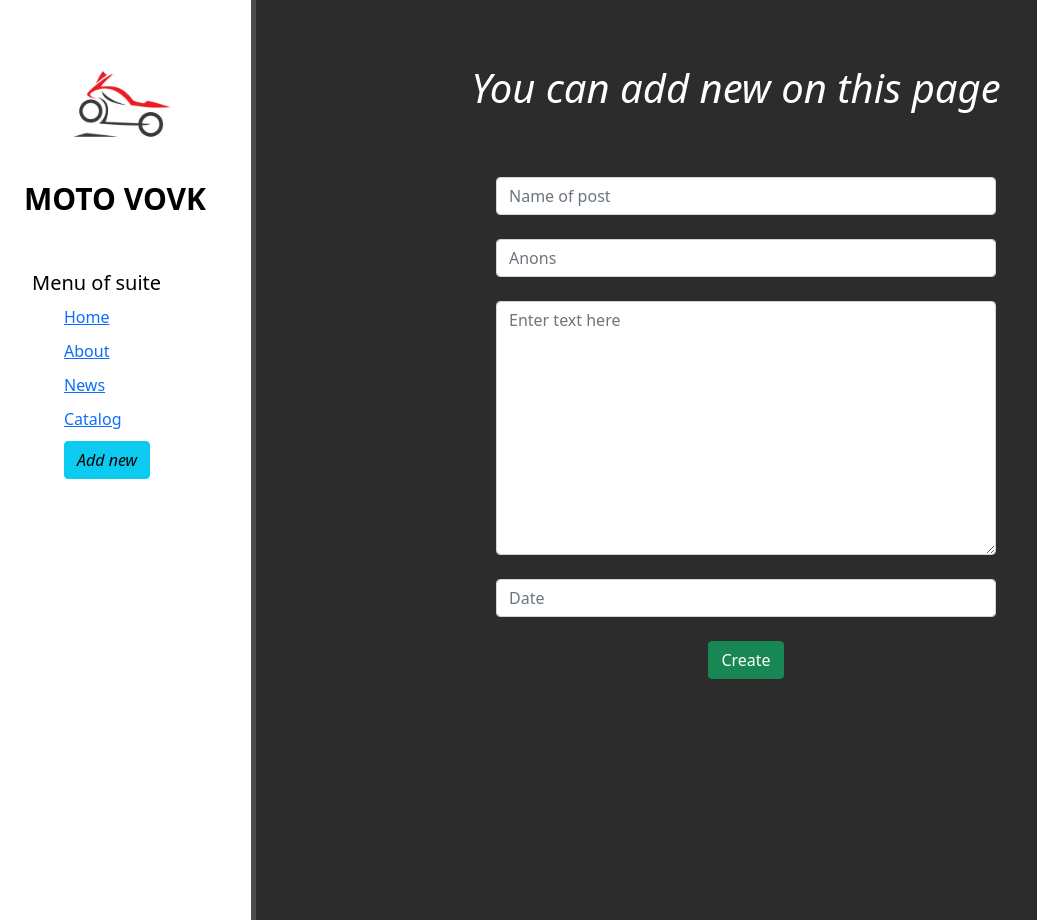
After one commit to YevhenVovk1992/My_Suite_on_Django, a Django app: page /news/add_new/ in a window 1280 px wide. The commit adds this page. Shown: the whole page, without its empty margins (0-1037 px from the left). Run offline with Django 4.2, Linux system fonts and the light colour scheme.

Commit message:
create form to add new
add form.py to news directiory
add new
create page add_new.html
create button under menu on the news page

```diff
--- a/suite/mainapp/static/mainapp/css/mainapp.css
+++ b/suite/mainapp/static/mainapp/css/mainapp.css
@@ -64,3 +64,8 @@ main .DateOfTravel{
     padding-left: 282px;
     margin: 20px 17%;
 }
+form {
+    margin-left: 25%;
+    width: 500px;
+    margin-top: 65px;
+}
--- a/suite/mainapp/templates/mainapp/layout.html
+++ b/suite/mainapp/templates/mainapp/layout.html
@@ -13,7 +13,10 @@
 
 </head>
 <body>
-
+<section class="banner">
+    {% block banner %}
+    {% endblock %}
+</section>
 <aside>
     <img src="{% static 'mainapp/img/logo_aside.jpg' %}" alt="">
     <span class="logo">MOTO VOVK</span>
@@ -23,6 +26,8 @@
         <a href="{% url 'about' %}" ><li>About</li></a>
         <a href="{% url 'news_home' %}" ><li>News</li></a>
         <a href="{% url 'catalog_motors' %}" ><li>Catalog</li></a>
+        {% block add_new %}
+        {% endblock %}
     </ul>
 
 </aside>
@@ -30,6 +35,8 @@
     {% block content %}
     {% endblock %}
 </main>
+<footer>
 
+</footer>
 </body>
 </html>
--- /dev/null
+++ b/suite/news/forms.py
@@ -0,0 +1,25 @@
+from .models import Artiles
+from django.forms import ModelForm, TextInput, DateTimeInput, Textarea
+
+class ArtilesForm(ModelForm):
+    class Meta:
+        model = Artiles
+        fields = ['title', 'anons', 'full_text', 'date']
+        widgets = {
+            "title": TextInput(attrs={
+                'class': 'form-control',
+                'placeholder': 'Name of post'
+            }),
+            "anons": TextInput(attrs={
+                'class': 'form-control',
+                'placeholder': 'Anons'
+            }),
+            "date": DateTimeInput(attrs={
+                'class': 'form-control',
+                'placeholder': 'Date'
+            }),
+            "full_text": Textarea(attrs={
+                'class': 'form-control',
+                'placeholder': 'Enter text here'
+            }),
+        }
--- /dev/null
+++ b/suite/news/templates/news/add_new.html
@@ -0,0 +1,21 @@
+{% extends 'mainapp/layout.html' %}
+
+{% block title %}{{ base.title }}{% endblock %}
+
+{% block content %}
+    <div class="features">
+        <h1>You can add new on this page</h1>
+        <form method="post">
+            {% csrf_token %}
+            {{ form.title }}<br>
+            {{ form.anons }}<br>
+            {{ form.full_text }}<br>
+            {{ form.date }}<br>
+            <span>{{ base.error }}</span>
+            <button class="btn btn-success" type="submit">Create</button>
+        </form>
+    </div>
+{% endblock %}
+{% block add_new %}
+    <a href="{% url 'add_new' %}" ><li><button class="btn btn-info"><i class="fas fa-plus-circle"><i/>Add new</button> </li></a>
+{% endblock %}
--- a/suite/news/templates/news/news_home.html
+++ b/suite/news/templates/news/news_home.html
@@ -8,7 +8,9 @@
         {% if news %}{# Проверка наличии новостей #}
             {% for el in news %}
                 <div class="alert alert-warning">
+                    {% filter upper %}
                     <h3>{{ el.title }}</h3>
+                    {% endfilter %}
                     <p> {{ el.anons }}</p>
                     <p>{{ el.full_text }}</p>
                 </div>
@@ -17,5 +19,7 @@
             <p>No news</p>
         {% endif %}
     </div>
-
 {% endblock %}
+{% block add_new %}
+    <a href="{% url 'add_new' %}" ><li><button class="btn btn-info"><i class="fas fa-plus-circle"><i/>Add new</button> </li></a>
+{% endblock %}
--- a/suite/news/urls.py
+++ b/suite/news/urls.py
@@ -19,6 +19,6 @@ from . import views
 
 urlpatterns = [
     path('', views.news_home, name="news_home"),
-    path('catalog/', views.catalog_motors, name="catalog_motors")
-
+    path('catalog/', views.catalog_motors, name="catalog_motors"),
+    path('add_new/', views.add_new, name="add_new")
 ]
--- a/suite/news/views.py
+++ b/suite/news/views.py
@@ -1,5 +1,6 @@
-from django.shortcuts import render
+from django.shortcuts import render, redirect
 from .models import Artiles, motors
+from .forms import ArtilesForm
 
 # Create your views here.
 
@@ -16,3 +17,20 @@ def catalog_motors(request):
     }
     mtr = motors.objects.all()
     return render(request, 'news/catalog_motors.html', {'motors': mtr, 'base': base})
+
+def add_new(request):
+    error = ''
+    if request.method == 'POST':
+        data = ArtilesForm(request.POST)
+        if data.is_valid():
+            data.save()
+            return redirect("home")
+        else:
+            error = 'Incorrect'
+
+    data = ArtilesForm()
+    base = {
+        'title': 'add new',
+        'error': error
+    }
+    return render(request, 'news/add_new.html', {'base': base, 'form': data})
```
Also changed, not shown: suite/mainapp/templates/mainapp/banner.html (added, +7 -0 lines), suite/db.sqlite3.
